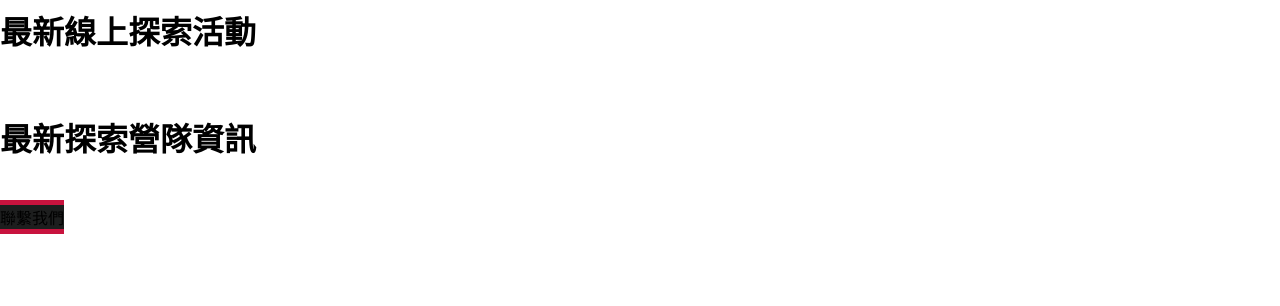
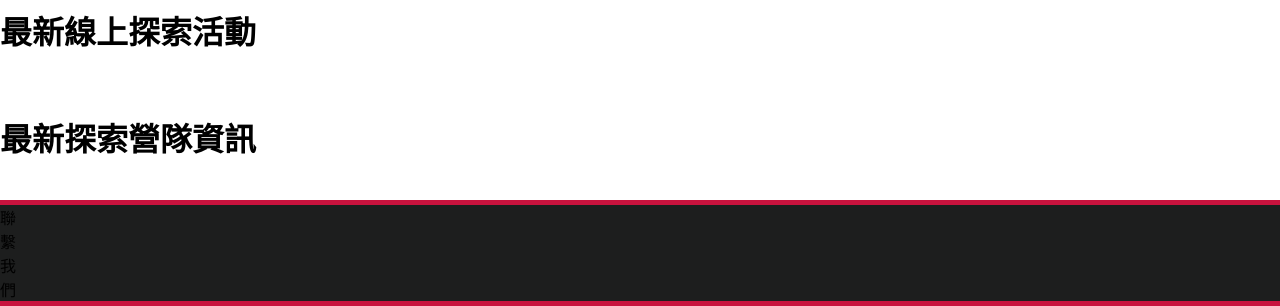
Before and after one commit to Timothychen00/app, a Flask app: page / in a window 1280 px wide. Shown: the part 984-1290 px from the top of the page. Before the commit the page ends 1218 px from the top, so only its background shows below. Run offline with Flask 2, Linux system fonts and the light colour scheme.

Commit message:
Update template.css

```diff
--- a/static/css/template.css
+++ b/static/css/template.css
@@ -20,6 +20,7 @@ footer{
     position: absolute;
     margin-bottom:0;
     margin-bottom: 20px;
+    padding-right: 100%;
 }
 
 .WhiteT{
```
